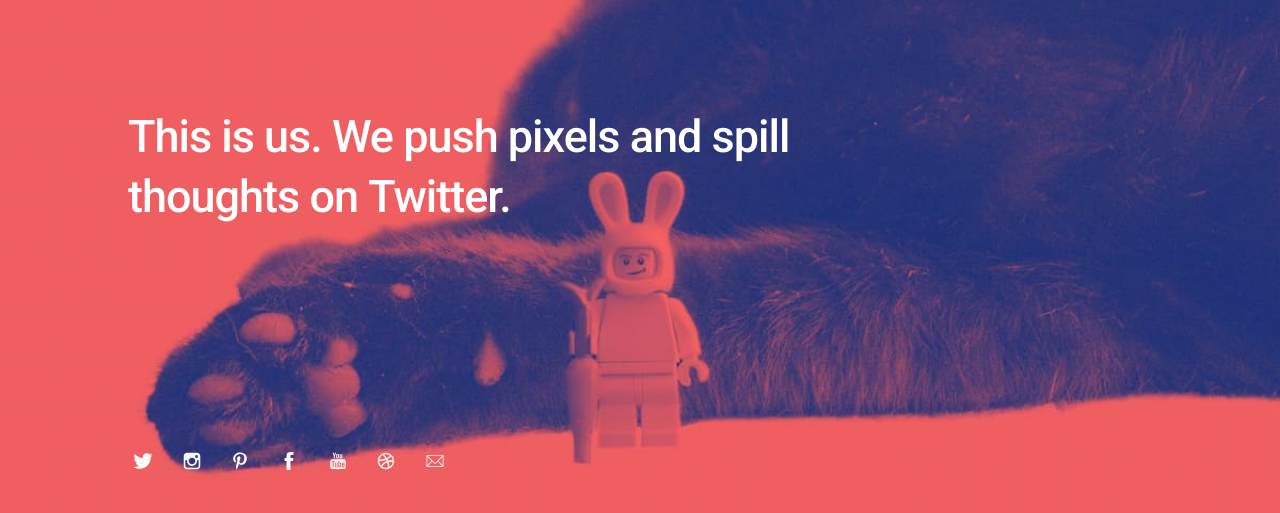
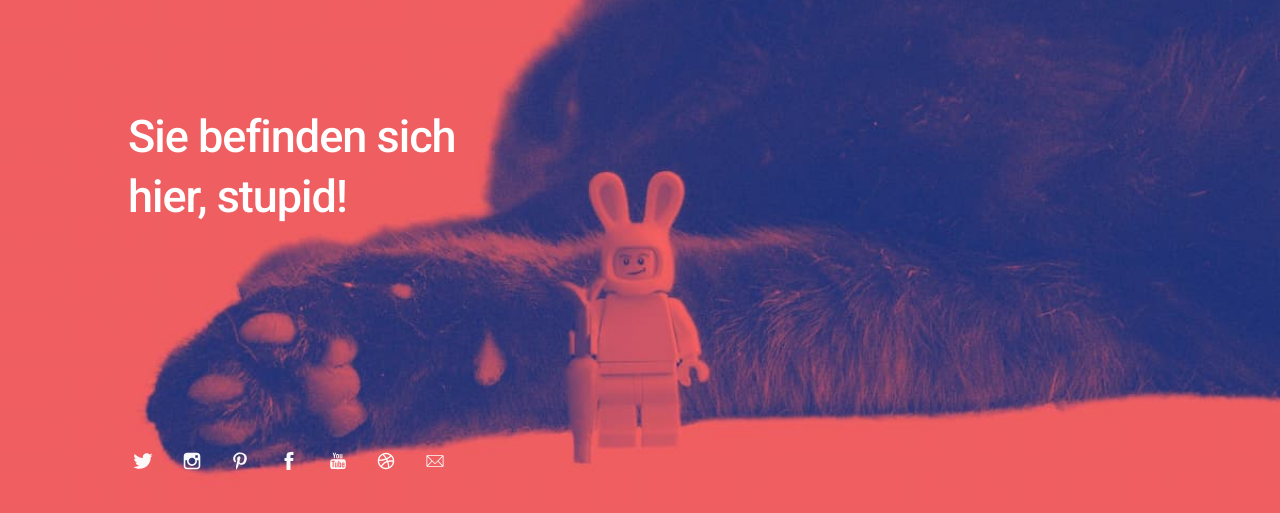
Before and after one commit to pontus3/pontus3.github.io, a plain HTML site: page index.html in a window 1280 px wide. Shown: the part 229-742 px from the top of the page. Drawn offline with Linux system fonts and the light colour scheme.

Commit message:
text verändert

```diff
--- a/index.html
+++ b/index.html
@@ -47,7 +47,7 @@
 
 		<div class="bio">
 
-			<p>This is us. We push pixels and spill thoughts on Twitter.</p>
+			<p>Sie befinden sich hier, stupid!</p>
 
 		</div>
 
```
